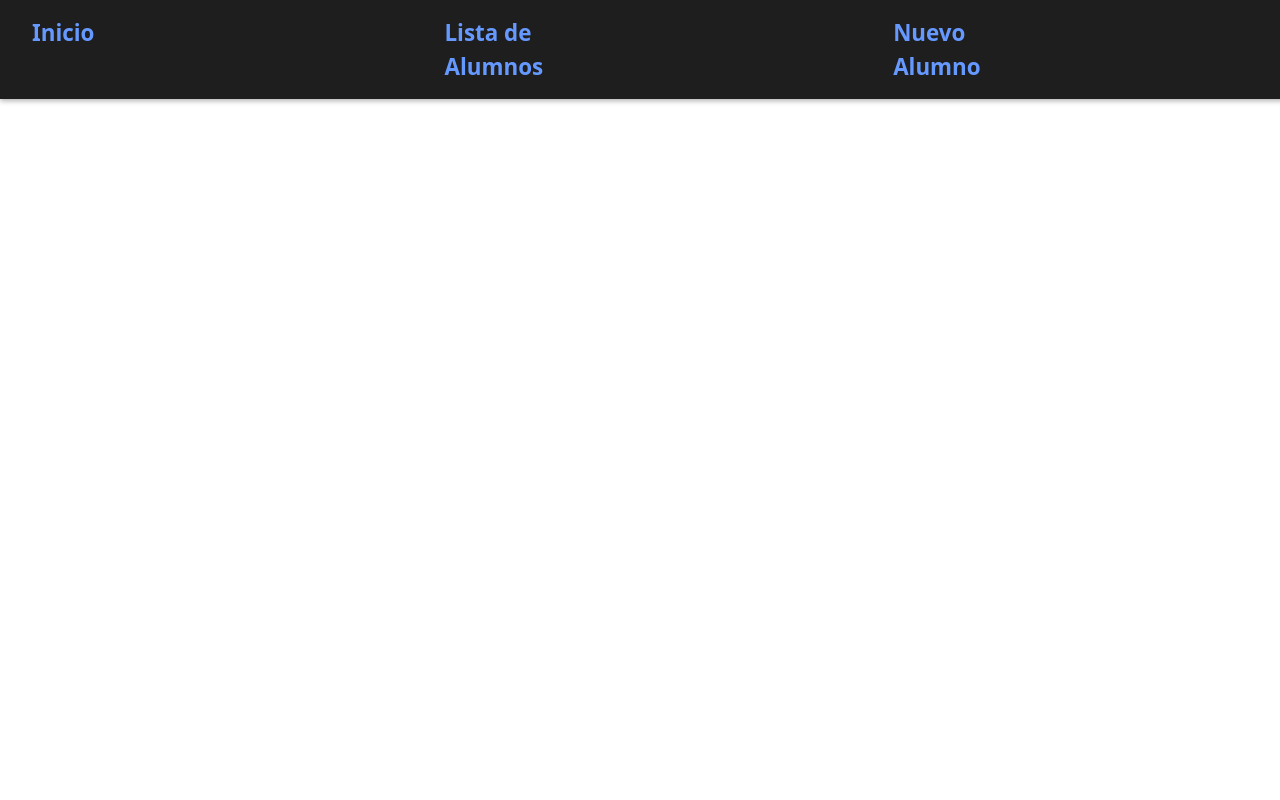
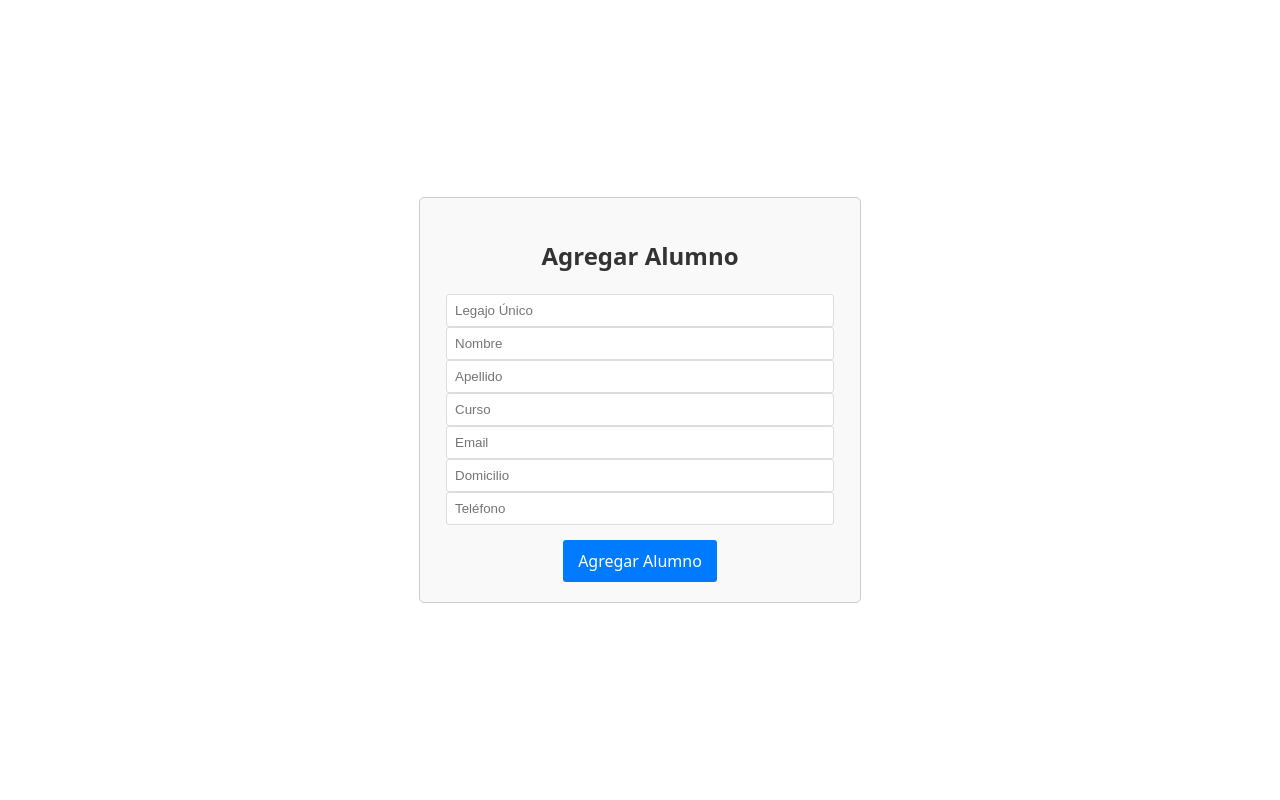
Before and after one commit to LautyCano/TP05PV2025Grupo17, a React (Vite) app: page /alumnos/nuevo in a window 1280 px wide. Shown: the top 800 px of the page. Built offline with nearby package versions, Linux system fonts and the light colour scheme.

Commit message:
Feat: Se agrego la funcionalidad de Formulario,Lista,services,views,home[Lautaro Matias Cano]

```diff
--- a/src/App.jsx
+++ b/src/App.jsx
@@ -1,15 +1,20 @@
 import React from 'react';
-import NavBar from './components/NavBar';
-import AppRoutes from './Routes';
+import NavBar from './assets/components/NavBar';
+import { router } from './Routes';
+import { RouterProvider } from 'react-router-dom';
+import './assets/css/App.css';
 
 function App() {
-  return (
-    <>
-      <NavBar />
-      <div className="main-content">
-        <AppRoutes />
-      </div>
-    </>
+
+return (
+    <div className="App">
+      <RouterProvider router={router}>
+        <NavBar />
+        <div className="main-content">
+          {/* Aquí se renderizará el contenido de las rutas */}
+        </div>
+      </RouterProvider>
+    </div>
   );
 }
 
--- a/src/Routes.jsx
+++ b/src/Routes.jsx
@@ -1,43 +1,21 @@
 import React from 'react';
-import { Routes, Route } from 'react-router-dom';
+import { createBrowserRouter } from "react-router-dom";
+import Home from "./assets/views/Home";
+import { AlumnoList } from "./assets/components/List";
+import { AlumnoForm } from "./assets/components/Form";
 
-const Home = () => (
-  <div style={{ padding: '2rem' }}>
-    <h1>Inicio</h1>
-    <p>Bienvenido al sistema de gestión de alumnos.</p>
-  </div>
-);
-
-const ListaAlumnos = () => (
-  <div style={{ padding: '2rem' }}>
-    <h1>Lista de Alumnos</h1>
-    <p>Aquí se mostrará la lista de alumnos registrados.</p>
-  </div>
-);
-
-const NuevoAlumno = () => (
-  <div style={{ padding: '2rem' }}>
-    <h1>Nuevo Alumno</h1>
-    <p>Formulario para agregar un nuevo alumno.</p>
-  </div>
-);
-
-const Acerca = () => (
-  <div style={{ padding: '2rem' }}>
-    <h1>Acerca de</h1>
-    <p>Esta aplicación fue creada por el Grupo 17 para el TP5 de Programación Visual.</p>
-  </div>
-);
-
-function AppRoutes() {
-  return (
-    <Routes>
-      <Route path="/" element={<Home />} />
-      <Route path="/alumnos" element={<ListaAlumnos />} />
-      <Route path="/alumnos/nuevo" element={<NuevoAlumno />} />
-      <Route path="/acerca" element={<Acerca />} />
-    </Routes>
-  );
-}
-
-export default AppRoutes;
+export const router = createBrowserRouter([
+  {
+    path: '/',
+    element: <Home />,
+  },
+  {
+    path: '/alumnos',
+    element: <AlumnoList />,
+  },
+  {
+    path: '/alumnos/nuevo',
+    element: <AlumnoForm />,
+  },
+  // { path: '/acerca', element: <Acerca /> },
+]);
--- /dev/null
+++ b/src/assets/components/Form.jsx
@@ -0,0 +1,99 @@
+import React, { useState } from "react";
+import { saveUser } from "../services/alumnoService";
+import "../css/Form.css";
+
+export const AlumnoForm = ({ }) => {
+  const [lu, setLu] = useState("");
+  const [nombre, setNombre] = useState("");
+  const [apellido, setApellido] = useState("");
+  const [curso, setCurso] = useState("");
+  const [email, setEmail] = useState("");
+  const [domicilio, setDomicilio] = useState("");
+  const [telefono, setTelefono] = useState("");
+
+  const handleSubmit = (e) => {
+    e.preventDefault();
+    const newUser = {
+      lu,
+      nombre,
+      apellido,
+      curso,
+      email,
+      domicilio,
+      telefono,
+    };
+    saveUser(newUser);
+    setLu("");
+    setNombre("");
+    setApellido("");
+    setCurso("");
+    setEmail("");
+    setDomicilio("");
+    setTelefono("");
+  };
+
+    return (
+    <form onSubmit={handleSubmit} className="alumno-form">
+      <h2>Agregar Alumno</h2>
+      <div>
+            <input
+                type="text"
+                placeholder="Legajo Único"
+                value={lu}
+                onChange={(e) => setLu(e.target.value)}
+                required
+            />
+
+            <input
+                type="text"
+                placeholder="Nombre"
+                value={nombre}
+                onChange={(e) => setNombre(e.target.value)}
+                required
+            />
+
+            <input
+                type="text"
+                placeholder="Apellido"
+                value={apellido}
+                onChange={(e) => setApellido(e.target.value)}
+                required
+            />
+
+            <input
+                type="text"
+                placeholder="Curso"
+                value={curso}
+                onChange={(e) => setCurso(e.target.value)}
+                required
+            />
+
+            <input
+                type="email"
+                placeholder="Email"
+                value={email}
+                onChange={(e) => setEmail(e.target.value)}
+                required
+            />
+
+            <input
+                type="text"
+                placeholder="Domicilio"
+                value={domicilio}
+                onChange={(e) => setDomicilio(e.target.value)}
+                required
+            />
+
+            <input
+                type="text"
+                placeholder="Teléfono"
+                value={telefono}
+                onChange={(e) => setTelefono(e.target.value)}
+                required
+            />
+      </div>
+
+      <button type="submit">Agregar Alumno</button>
+    </form>
+  );
+};
--- /dev/null
+++ b/src/assets/components/List.jsx
@@ -0,0 +1,38 @@
+import React from 'react';
+import { useEffect, useState } from "react";
+import { getUsers, initializeUsers } from "../services/alumnoService";
+import "../css/List.css";
+
+export const AlumnoList = () => {
+  const [alumnos, setAlumnos] = useState([]);
+
+  useEffect(() => {
+    //Asegura de que los usuarios iniciales existan en localStorage
+    initializeUsers();
+
+    //Obtiene la lista COMPLETA de alumnos después de la inicialización
+    const fetchedAlumnos = getUsers();
+    console.log("Alumnos cargados:", fetchedAlumnos);
+
+    setAlumnos(fetchedAlumnos);
+  }, []); // El array vacío asegura que se ejecute solo una vez al montar el componente.
+
+  return (
+    <div className="alumno-list">
+      <h2>Lista de Alumnos</h2>
+      {alumnos.length > 0 ? (
+        <ul>
+          {alumnos.map((alumno) => (
+            <li key={alumno.id} className="alumno-item">
+              Legajo: {alumno.lu}, Nombre: {alumno.nombre}, Apellido: {alumno.apellido}, Curso: {alumno.curso}
+              <br />
+              Email: {alumno.email}, Domicilio: {alumno.domicilio}, Teléfono: {alumno.telefono}
+            </li>
+          ))}
+        </ul>
+      ) : (
+        <p>No hay alumnos disponibles.</p>
+      )}
+    </div>
+  );
+};
--- a/src/components/NavBar.jsx
+++ b/src/assets/components/NavBar.jsx
@@ -1,6 +1,6 @@
-import '../assets/css/NavBar.css';
 import React from 'react';
 import { Link } from 'react-router-dom';
+import '../css/NavBar.css';
 
 const NavBar = () => {
   return (
@@ -9,7 +9,7 @@ const NavBar = () => {
         <li><Link to="/">Inicio</Link></li>
         <li><Link to="/alumnos">Lista de Alumnos</Link></li>
         <li><Link to="/alumnos/nuevo">Nuevo Alumno</Link></li>
-        <li><Link to="/acerca">Acerca de</Link></li>
+        {/* <li><Link to="/acerca">Acerca de</Link></li> */}
       </ul>
     </nav>
   );
--- /dev/null
+++ b/src/assets/css/Form.css
@@ -0,0 +1,56 @@
+.alumno-form {
+  max-width: 400px;
+  margin: 20px auto;
+  padding: 20px;
+  border: 1px solid #ccc;
+  border-radius: 5px;
+  background-color: #f9f9f9;
+  color: #333;
+}
+
+.alumno-form h2 {
+  text-align: center;
+  margin-bottom: 20px;
+  color: #333;
+}
+
+.alumno-form div {
+  margin-bottom: 15px;
+}
+
+.alumno-form label {
+  display: block;
+  margin-bottom: 5px;
+  font-weight: bold;
+  color: #333;
+}
+
+.alumno-form input {
+  width: calc(100% - 12px);
+  padding: 8px;
+  border: 1px solid #ddd;
+  border-radius: 3px;
+  box-sizing: border-box;
+  color: #333;
+  background-color: white;
+}
+
+.alumno-form button {
+  background-color: #007bff;
+  color: white;
+  padding: 10px 15px;
+  border: none;
+  border-radius: 3px;
+  cursor: pointer;
+  font-size: 1rem;
+  transition: background-color 0.3s ease;
+}
+
+.alumno-form button:hover {
+  background-color: #0056b3;
+}
+
+.alumno-form input:required + label::after {
+  content: " *";
+  color: red;
+}
--- /dev/null
+++ b/src/assets/css/List.css
@@ -0,0 +1,41 @@
+.alumno-list {
+  margin: 20px;
+  padding: 15px;
+  border: 1px solid #eee;
+  border-radius: 5px;
+  background-color: white; /* Asegúrate de que el fondo del contenedor general sea blanco */
+}
+
+.alumno-list h2 {
+  margin-top: 0;
+  margin-bottom: 15px;
+  text-align: center;
+  color: #333; /* Color oscuro para el título */
+}
+
+.alumno-list ul {
+  list-style: none;
+  padding: 0;
+}
+
+.alumno-item {
+  background-color: #f9f9f9; /* Fondo claro para cada item */
+  border: 1px solid #ddd;
+  border-radius: 3px;
+  margin-bottom: 10px;
+  padding: 10px;
+  color: #333; /* ¡Asegura un color de texto oscuro para los elementos de la lista! */
+}
+
+.alumno-item strong {
+  font-weight: bold;
+}
+
+.alumno-item br {
+  margin-bottom: 5px;
+}
+
+.alumno-list p {
+  font-style: italic;
+  color: #777;
+}
--- a/src/assets/css/NavBar.css
+++ b/src/assets/css/NavBar.css
@@ -1,29 +1,31 @@
 .navbar {
-  background-color: #1e1e1e;
-  padding: 1rem 2rem;
-  position: fixed;
-  top: 0;
-  left: 0;
-  width: 100%;
-  z-index: 1000;
-  box-shadow: 0 2px 5px rgba(0,0,0,0.3);
+  background-color: #2c3e50;
+  padding: 1rem 0;
+  box-shadow: 0 2px 4px rgba(0, 0, 0, 0.1);
 }
 
 .navbar ul {
   list-style: none;
-  display: flex;
-  gap: 350px;
   margin: 0;
   padding: 0;
+  display: flex;
+  justify-content: center;
 }
 
-.navbar li a {
-  color: #69f;
-  text-decoration: none;
-  font-size: 1.4rem;
-  font-weight: bold;
+.navbar li {
+  margin: 0 15px;
 }
 
-.navbar li a:hover {
-  text-decoration: underline;
+.navbar a {
+  color: white;
+  text-decoration: none;
+  font-weight: bold;
+  padding: 0.5rem 1rem;
+  border-radius: 5px;
+  transition: background-color 0.3s ease;
 }
+
+.navbar a:hover,
+.navbar a.active {
+  background-color: #34495e;
+}
--- /dev/null
+++ b/src/assets/services/alumnoService.js
@@ -0,0 +1,30 @@
+const ALUMNOS_STORAGE_KEY = 'alumnos_data';
+
+export const getUsers = () => {
+  const alumnos = localStorage.getItem(ALUMNOS_STORAGE_KEY);
+  return alumnos ? JSON.parse(alumnos) : [];
+};
+
+// Función para guardar un nuevo alumno (añadiéndolo a la lista existente)
+export const saveUser = (newAlumno) => {
+  const alumnos = getUsers(); // Obtener la lista actual de alumnos
+  // Asignar un ID único simple para la prop 'key'. Date.now() es aceptable para ejemplos.
+  const alumnoWithId = { ...newAlumno, id: Date.now().toString() };
+  alumnos.push(alumnoWithId); // Añadir el nuevoalumno a la lista
+  localStorage.setItem(ALUMNOS_STORAGE_KEY, JSON.stringify(alumnos));
+};
+
+// Función para inicializar alumnos (si no existen)
+export const initializeUsers = () => {
+  let alumnos = getUsers(); // Comprobar si ya hay alumnos
+  if (alumnos.length === 0) { // Si no hay alumnos, precargamos
+    const initialAlumnos = [
+      { id: '1', lu: "12345678", nombre: "Juan", apellido: "Pérez", curso: "Programación Visual", email: "juan.perez@example.com", domicilio: "Calle Falsa 123", telefono: "123456789" },
+      { id: '2', lu: "87654321", nombre: "Ana", apellido: "García", curso: "Matemáticas", email: "ana.garcia@example.com", domicilio: "Avenida siempre Viva 742", telefono: "987654321" },
+      { id: '3', lu: "99887766", nombre: "Carlos", apellido: "López", curso: "Base de Datos", email: "carlos.l@example.com", domicilio: "Rioja 500", telefono: "1155443322" },
+      { id: '4', lu: "11223344", nombre: "Sofía", apellido: "Fernández", curso: "Diseño Web", email: "sofia.f@example.com", domicilio: "Salta 1234", telefono: "1166778899" },
+    ];
+    localStorage.setItem(ALUMNOS_STORAGE_KEY, JSON.stringify(initialAlumnos));
+    console.log('Alumnos precargados inicializados.');
+  }
+};
--- /dev/null
+++ b/src/assets/views/Home.jsx
@@ -0,0 +1,15 @@
+import React from 'react';
+import { Link } from 'react-router-dom';
+
+const Home = () => {
+  return (
+    <div style={{ padding: '2rem' }}>
+      <h1>Inicio</h1>
+      <p>Bienvenido al sistema de gestión de alumnos.</p>
+      <Link to="/alumnos"> Ir a la lista de alumnos</Link>
+      <Link to="/alumnos/nuevo"> Ir a agregar un nuevo alumno</Link>
+    </div>
+  );
+};
+
+export default Home;
--- a/src/main.jsx
+++ b/src/main.jsx
@@ -1,13 +1,10 @@
 import React from 'react';
 import ReactDOM from 'react-dom/client';
-import { BrowserRouter } from 'react-router-dom';
 import App from './App';
 import './assets/css/index.css';
 
 ReactDOM.createRoot(document.getElementById('root')).render(
   <React.StrictMode>
-    <BrowserRouter>
-      <App />
-    </BrowserRouter>
-  </React.StrictMode>
+    <App />
+  </React.StrictMode>,
 );
```
Also changed, not shown: 1 other file (tests, documents, lock files or other folders).
